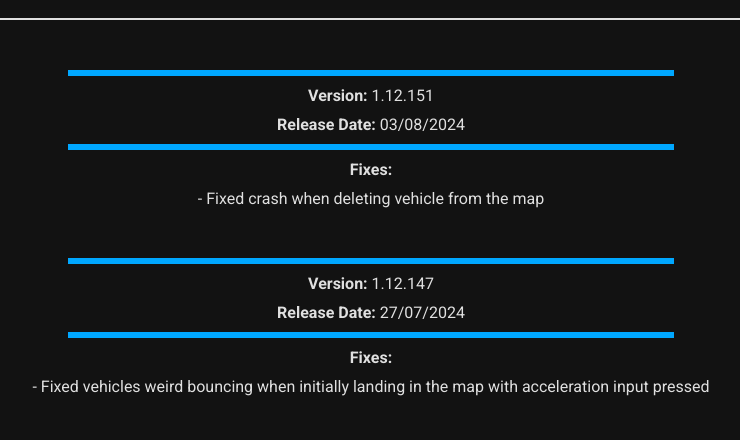
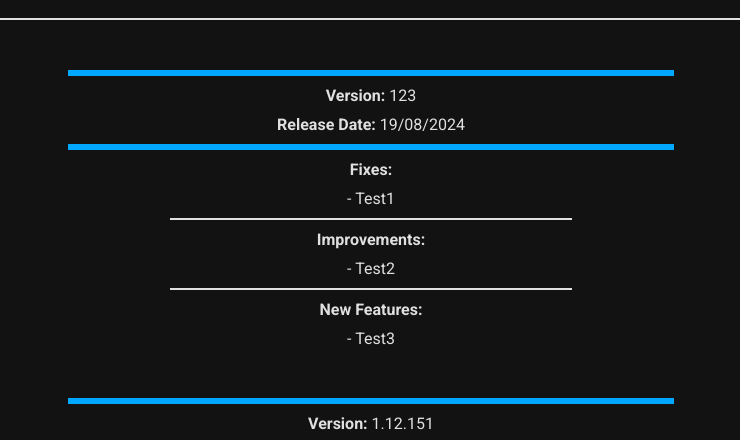
Before and after one commit to Furious-Production-LTD/Plugins-Releases, a plain HTML site: page AVS.html in a window 1280 px wide. Shown: the part 283-723 px from the top of the page, without its empty margins (269-1009 px from the left). Drawn offline with Linux system fonts and the light colour scheme.

Commit message:
Automated release updates.

```diff
--- a/AVS.html
+++ b/AVS.html
@@ -12,6 +12,20 @@
 
         <h1>Arcade Vehicle System</h1>
         <hr style="border: 1px solid #e0e0e0; margin: 20px 0;">
+        <ul>
+            <hr style="border: 3px solid #00a7ff; width: 75%; margin-top: 50px">
+            <li><strong>Version:</strong> 123</li>
+            <li><strong>Release Date:</strong> 19/08/2024</li>
+            <hr style="border: 3px solid #00a7ff; width: 75%; margin: 10px auto;">
+            <li><strong>Fixes:</strong></li>
+            <li>- Test1</li>
+            <hr style="border: 1px solid #e0e0e0; width: 50%; margin: 10px auto;">
+            <li><strong>Improvements:</strong></li>
+            <li>- Test2</li>
+            <hr style="border: 1px solid #e0e0e0; width: 50%; margin: 10px auto;">
+            <li><strong>New Features:</strong></li>
+            <li>- Test3</li>
+        </ul>
         <ul>
             <hr style="border: 3px solid #00a7ff; width: 75%; margin-top: 50px">
             <li><strong>Version:</strong> 1.12.151</li>
```
